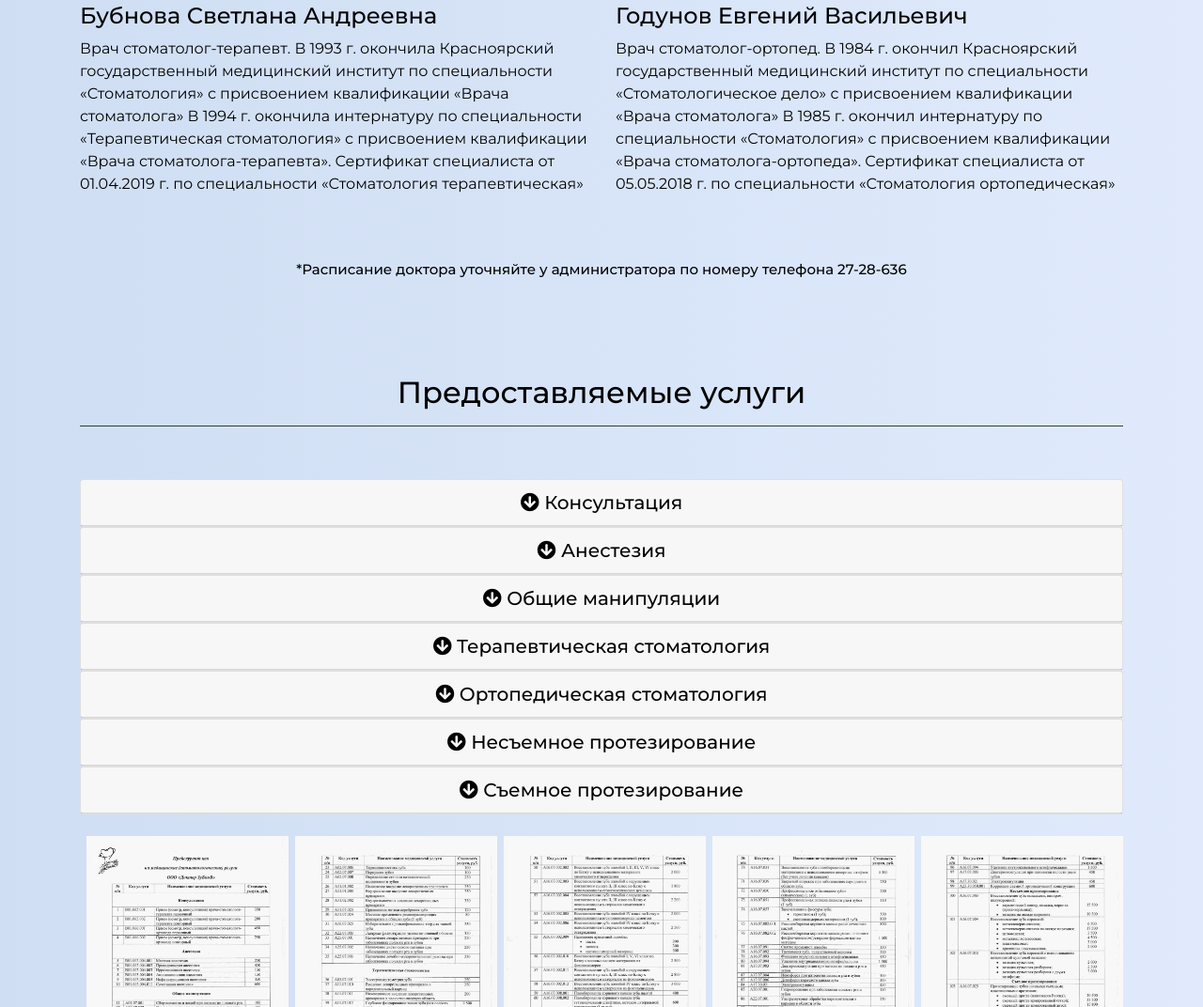
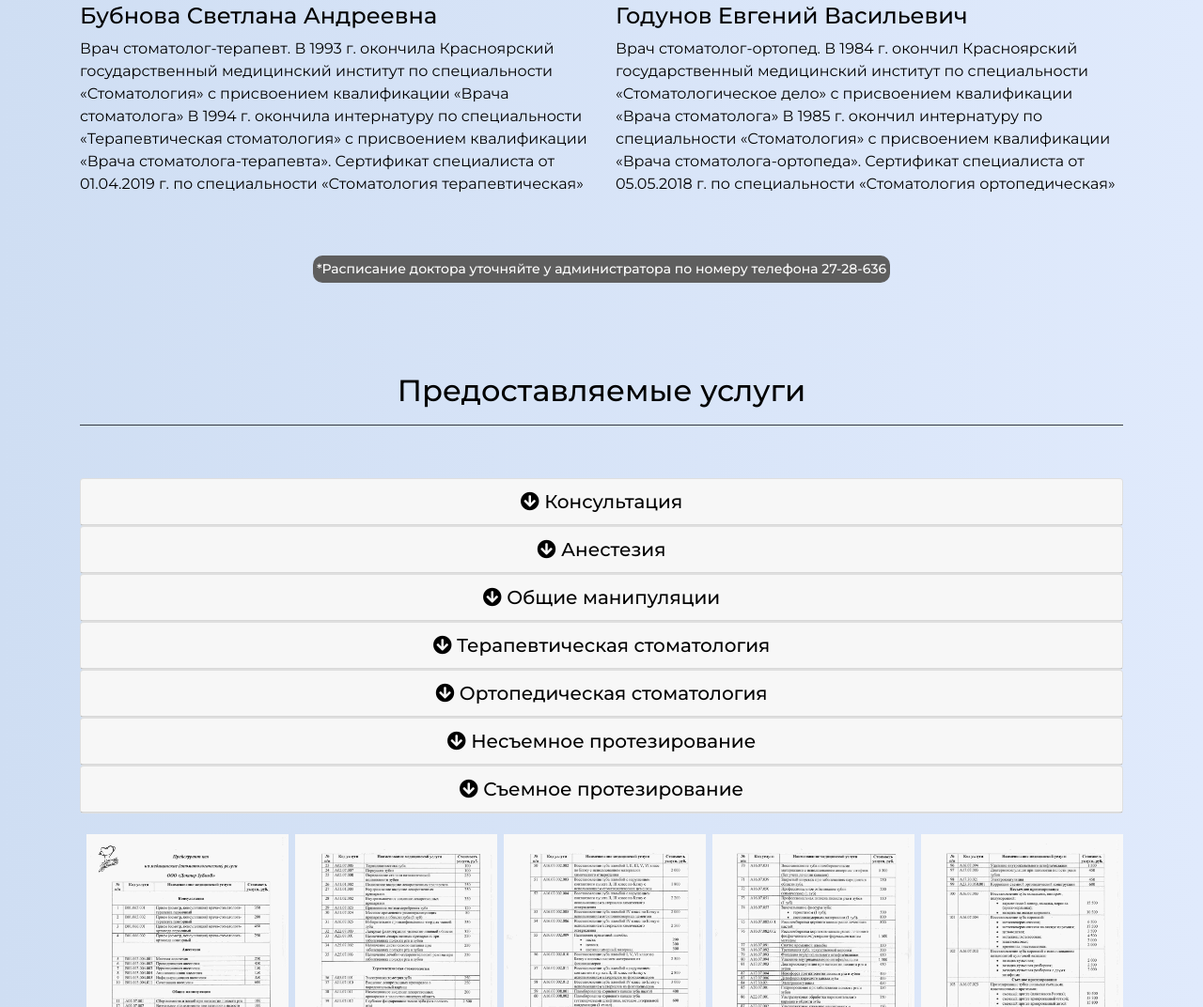
Before and after one commit to VolkovNikitaSerg/doctor-zubnov, a plain HTML site: page index.html in a window 1280 px wide. Shown: the part 936-2008 px from the top of the page at 94% size. Drawn offline with nearby package versions, Linux system fonts and the light colour scheme.

Commit message:
Update style.css

```diff
--- a/css/style.css
+++ b/css/style.css
@@ -49,8 +49,11 @@ main {
     display: inline-block;
     margin: 0;
     padding: 0.25rem;
+    color: white;
     font-weight: 500;
-    font-size: 15px;
+    background: #5e5e5e;
+    border-radius: 10px;
+    font-size: 14px;
 }
 
 /* Special */
```
